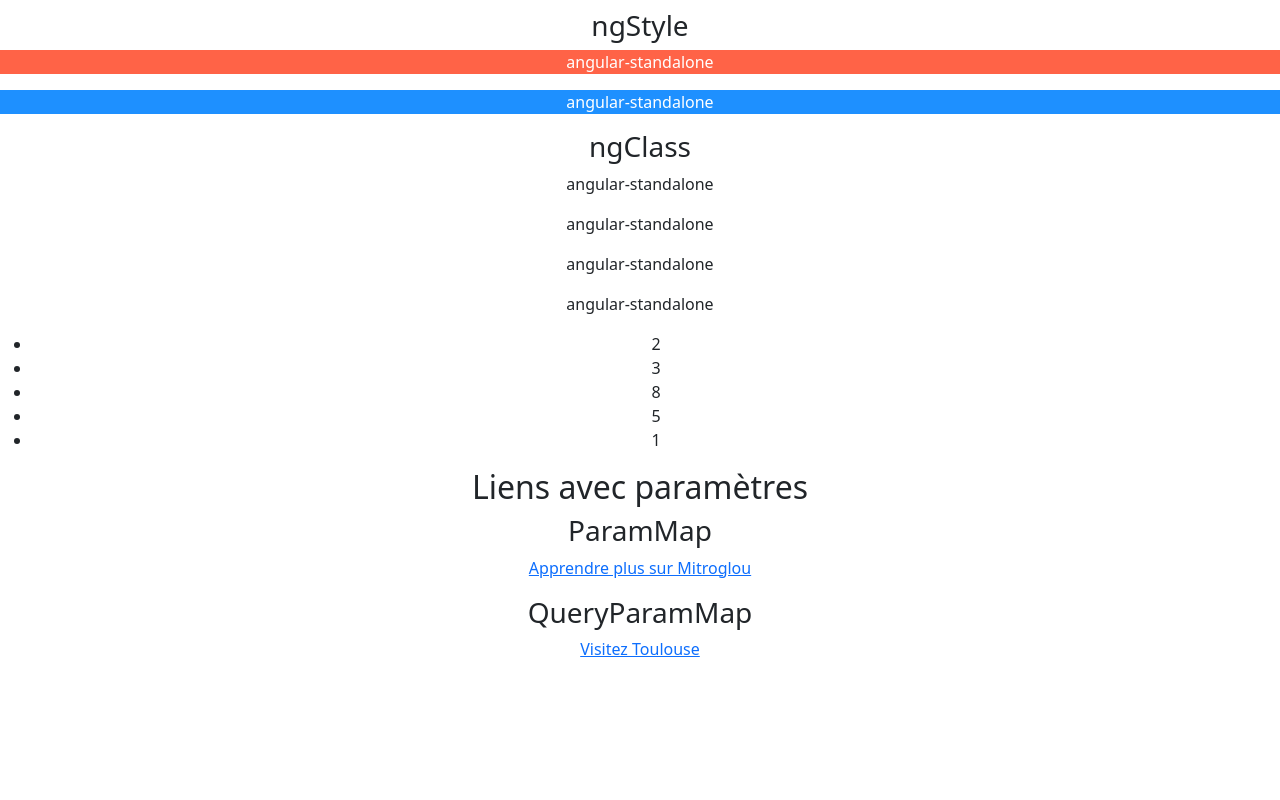
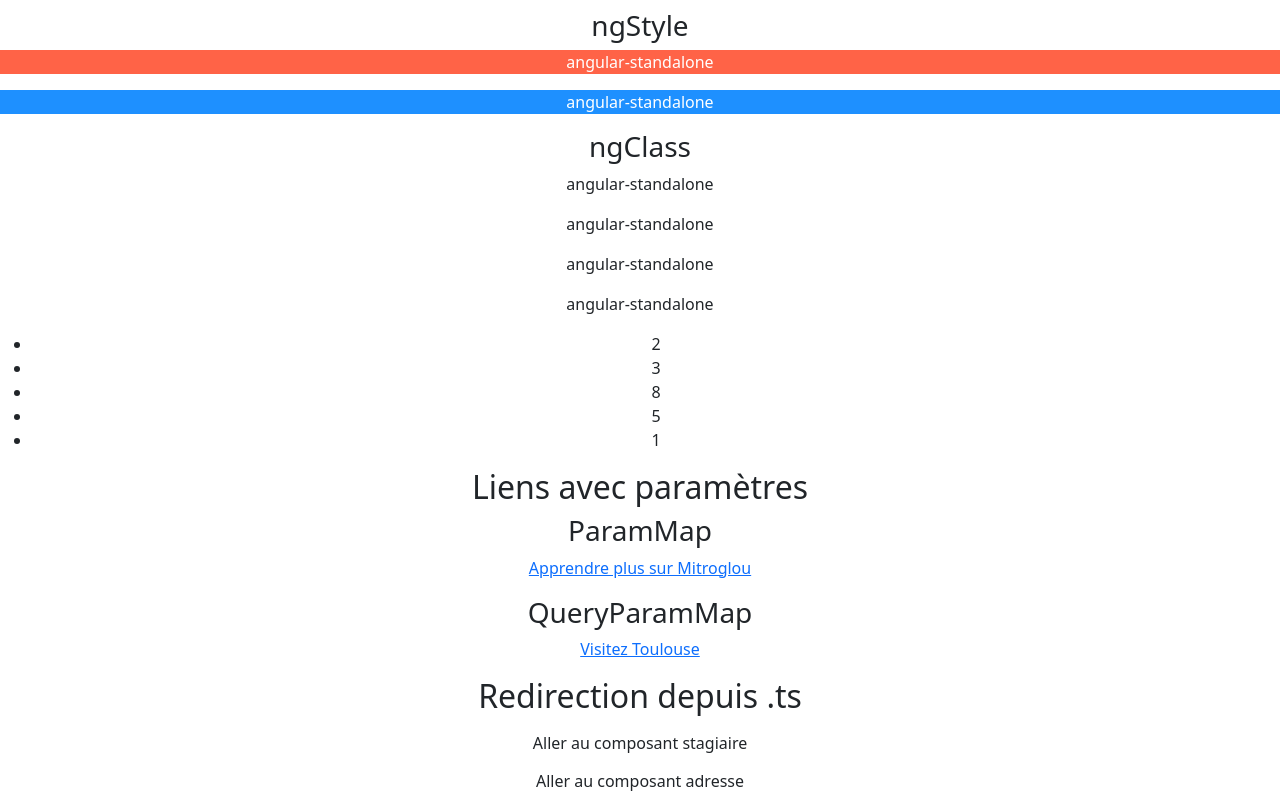
Before and after one commit to Achreftun/angular-standalone, an Angular app: page /about in a window 1280 px wide. Shown: the part 2270-3070 px from the top of the page. Before the commit the page ends 2947 px from the top, so only its background shows below. Built offline with nearby package versions, Linux system fonts and the light colour scheme.

Commit message:
using Router service in TableauComponent

```diff
--- a/src/app/components/about/about.html
+++ b/src/app/components/about/about.html
@@ -170,3 +170,14 @@
         Visitez Toulouse
     </a>
 </p>
+<h2>Redirection depuis .ts</h2>
+<div>
+    <button (click)="goToStagiaire()" class="btn">
+        Aller au composant stagiaire
+    </button>
+</div>
+<div>
+    <button (click)="goToAdresse()" class="btn">
+        Aller au composant adresse
+    </button>
+</div>
--- a/src/app/components/about/about.ts
+++ b/src/app/components/about/about.ts
@@ -1,7 +1,7 @@
 import { Component } from '@angular/core';
 import Stagiaire from '../../classes/stagiaire';
 import { CommonModule } from '@angular/common';
-import { RouterLink } from "@angular/router";
+import { Router, RouterLink } from "@angular/router";
 
 @Component({
   selector: 'app-about',
@@ -33,6 +33,7 @@ export class AboutComponent {
   lastname = "Mitroglou"
   ville = "Toulouse"
   codePostal = "31000"
+  constructor(private router: Router) { }
   // méthodes
   afficherBonjour() {
     return "Bonjour"
@@ -51,4 +52,20 @@ export class AboutComponent {
     console.log((event.target as HTMLInputElement).value);
 
   }
+  goToStagiaire() {
+    // this.router.navigateByUrl('/stagiaire/Clinton/Bill')
+    this.router.navigate(['/stagiaire', this.lastname, this.firstname])
+  }
+  goToAdresse() {
+    // this.router.navigateByUrl('/stagiaire/Clinton/Bill')
+    this.router.navigate(
+      ['/adresse'],
+      {
+        queryParams: {
+          cp: this.codePostal,
+          ville: this.ville
+        }
+      }
+    )
+  }
 }
--- a/src/app/components/tableau/tableau.html
+++ b/src/app/components/tableau/tableau.html
@@ -3,7 +3,14 @@
 </h2>
 <p>{{ numbers }}</p>
 <p>
+    <button (click)="goToPrevious()"  class="btn">
+        <i class="fa-solid fa-angle-left"></i>
+    </button>
     <a [routerLink]="['/tableau', previous]">Précédent</a>
     {{ numbers[indice] }}
     <a [routerLink]="['/tableau', next]">Suivant</a>
+    <button (click)="goToNext()" class="btn">
+        <i class="fa-solid fa-angle-right"></i>
+    </button>
+
 </p>
--- a/src/app/components/tableau/tableau.ts
+++ b/src/app/components/tableau/tableau.ts
@@ -1,5 +1,5 @@
 import { Component, OnInit } from '@angular/core';
-import { ActivatedRoute, RouterLink } from '@angular/router';
+import { ActivatedRoute, Router, RouterLink } from '@angular/router';
 
 @Component({
   selector: 'app-tableau',
@@ -12,7 +12,10 @@ export class TableauComponent implements OnInit {
   numbers = [2, 3, 8, 5, 1]
   next = 0
   previous = 0
-  constructor(private route: ActivatedRoute) { }
+  constructor(
+    private route: ActivatedRoute,
+    private router: Router
+  ) { }
   ngOnInit(): void {
     this.route.paramMap.subscribe(p => {
       this.indice = Number(p.get('indice'))
@@ -20,6 +23,12 @@ export class TableauComponent implements OnInit {
       this.next = (this.indice + 1) % this.numbers.length
       this.previous = (this.indice) == 0 ? this.numbers.length - 1 : this.indice - 1
     })
+  }
+  goToPrevious() {
+    this.router.navigate(['/tableau', this.previous])
+  }
+  goToNext() {
+    this.router.navigate(['/tableau', this.next])
   }
 }
 
```
